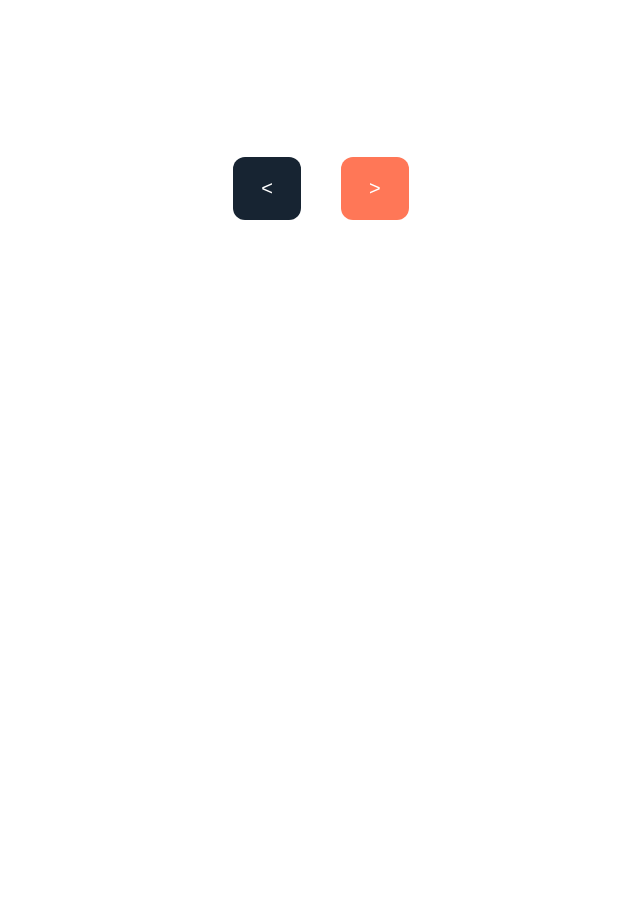
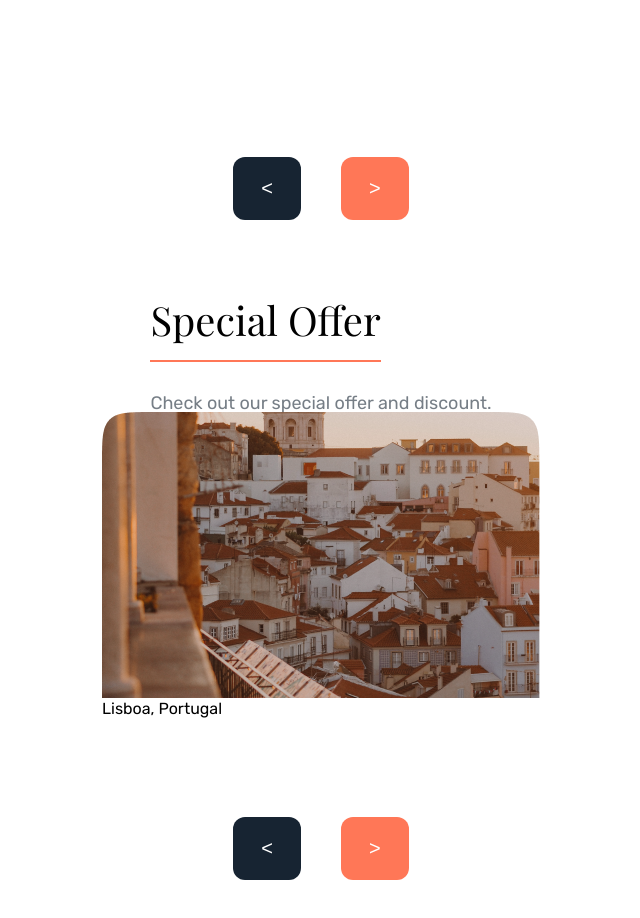
Before and after one commit to marzboi/202304-w1ch5-marco-fratini-alfredo-benitez, a website: page index.html in a window 1280 px wide. Shown: the part 999-1917 px from the top of the page, without its empty margins (319-959 px from the left). Before the commit the page ends 1299 px from the top, so only its background shows below. Drawn offline with nearby package versions, Linux system fonts and the light colour scheme.

```diff
--- a/index.html
+++ b/index.html
@@ -40,6 +40,26 @@
 
   </div>
 
+  <div class="app-offer">
+    <header>
+      <h1>Special Offer</h1>
+      <p>Check out our special offer and discount.</p>
+    </header>
+
+    <section class="offers">
+      <div>
+        <img src="images/lisboa.png" alt="A picture of Lisboa">
+      </div>
+      <h3>Lisboa, Portugal</h3>
+    </section>
+
+    <section class="buttons">
+      <button class="button__less">&lt;</button>
+      <button class="button__right">&gt;</button>
+    </section>
+
+  </div>
+
 </body>
 
 </html>
--- a/sass/styles.scss
+++ b/sass/styles.scss
@@ -33,9 +33,6 @@
       color: $secondary-color;
     }
   }
-  .underline {
-    border: #ff7757 2px solid;
-  }
 
   .images {
     margin: rem(100) auto;
@@ -63,7 +60,6 @@
       color: #ffffff;
       border-radius: rem(12);
       font-size: rem(20);
-
     }
   }
 
@@ -87,14 +83,12 @@
       grid-area: 1 / 1 / 2 / 2;
       width: fit-content;
 
-
       h1 {
         font-size: rem(64);
       }
       p {
         font-size: rem(24);
       }
-
     }
 
     .images {
@@ -102,7 +96,6 @@
       width: fit-content;
       display: flex;
       gap: rem(32);
-
 
       .hidden {
         display: block;
@@ -121,3 +114,53 @@
     }
   }
 }
+
+.app-offer {
+  margin: rem(80) rem(16);
+  height: 100%;
+  display: flex;
+  flex-direction: column;
+  align-items: center;
+  justify-content: space-between;
+
+  header {
+    h1 {
+      width: fit-content;
+      font-size: rem(40);
+      font-family: $primary-font;
+      border-bottom: rem(2) $primary-color solid;
+      padding-bottom: rem(20);
+    }
+
+    p {
+      margin-top: rem(32);
+      font-size: rem(18);
+      font-family: $secondary-font;
+      color: $secondary-color;
+    }
+  }
+
+  .buttons {
+    margin-top: rem(100);
+    display: flex;
+    justify-content: space-between;
+
+    button {
+      padding: rem(20) rem(28);
+      border: none;
+      color: #ffffff;
+      border-radius: rem(12);
+      font-size: rem(20);
+    }
+  }
+
+  .button__less {
+    margin-right: rem(20);
+    background-color: $third-color;
+  }
+
+  .button__right {
+    margin-left: rem(20);
+    background-color: $primary-color;
+  }
+}
```
Also changed, not shown: specialoffer.html (deleted, +0 -45 lines), images/athens.png (added), images/lisboa.png (added), images/rome.png (added), styles.css, 1 other file.
